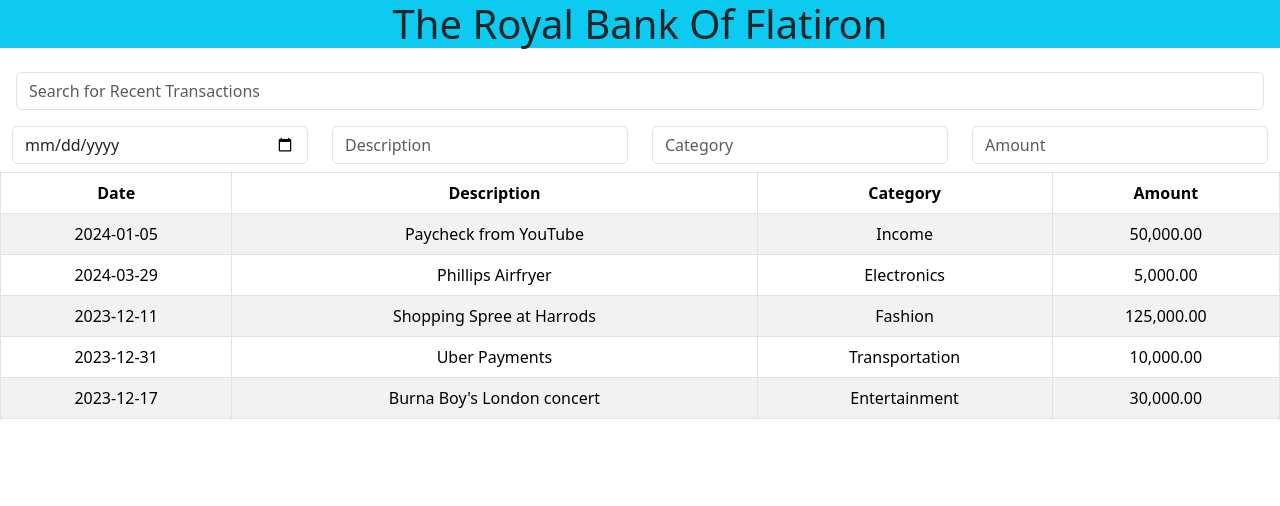
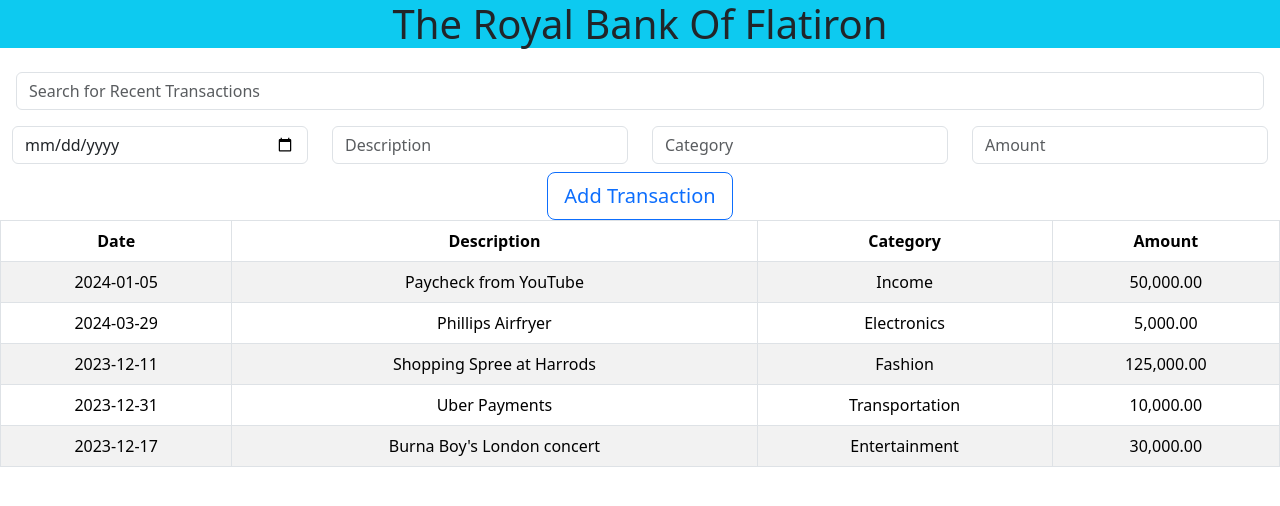
Before and after one commit to Mitchelle-Tamnai/Phase2-WK1-CodeChallenge, a React (Create React App) app: page / in a window 1280 px wide. Shown: the top 506 px of the page. Built offline with nearby package versions, Linux system fonts and the light colour scheme.

Commit message:
Commit changes

```diff
--- /dev/null
+++ b/src/components/Form.js
@@ -0,0 +1,36 @@
+import React from "react";
+
+function Form() {
+
+    function addTransaction(event) {
+        event.preventDefault()
+
+
+    }
+
+    return (
+        <div className="container-fluid">
+        <form className="row">
+            <div className="col-lg-3 col-md-4 col-sm-6">
+                <input className="form-control mb-2" type="date" placeholder=""/>
+            </div>
+            <div className="col-lg-3 col-md-4 col-sm-6">
+                <input className="form-control mb-2" type="text" placeholder="Description"/>
+            </div>
+            <div className="col-lg-3 col-md-4 col-sm-6">
+                <input className="form-control mb-2" type="text" placeholder="Category"/>
+            </div>
+            <div className="col-lg-3 col-md-4 col-sm-6">
+                <input className="form-control mb-2" type="text" placeholder="Amount"/>
+            </div>
+            <div>
+                <button type="submit" className="btn btn-outline-primary btn-lg" onClick={addTransaction}>Add Transaction</button>
+            </div>
+        </form>
+    </div>
+
+    )
+
+}
+
+export default Form
--- a/src/components/Table.js
+++ b/src/components/Table.js
@@ -1,4 +1,5 @@
 import React, {useState} from "react";
+import Form from "./Form";
 import Row from "./Row";
 
 function Table() {
@@ -57,23 +58,7 @@ function Table() {
             <div className="p-3">
                 <input onChange={filterItems} className="form-control me-2" type="search" placeholder="Search for Recent Transactions"/>
             </div>
-            <div class="container-fluid">
-                <form class="row">
-                    <div class="col-lg-3 col-md-4 col-sm-6">
-                        <input class="form-control mb-2" type="date" placeholder=""/>
-                    </div>
-                    <div class="col-lg-3 col-md-4 col-sm-6">
-                        <input class="form-control mb-2" type="text" placeholder="Description"/>
-                    </div>
-                    <div class="col-lg-3 col-md-4 col-sm-6">
-                        <input class="form-control mb-2" type="text" placeholder="Category"/>
-                    </div>
-                    <div class="col-lg-3 col-md-4 col-sm-6">
-                        <input class="form-control mb-2" type="text" placeholder="Amount"/>
-                    </div>
-                </form>
-            </div>
-
+            <Form/>
             <table className="table table-bordered table-striped">
                 <thead>
                     <tr>
```
